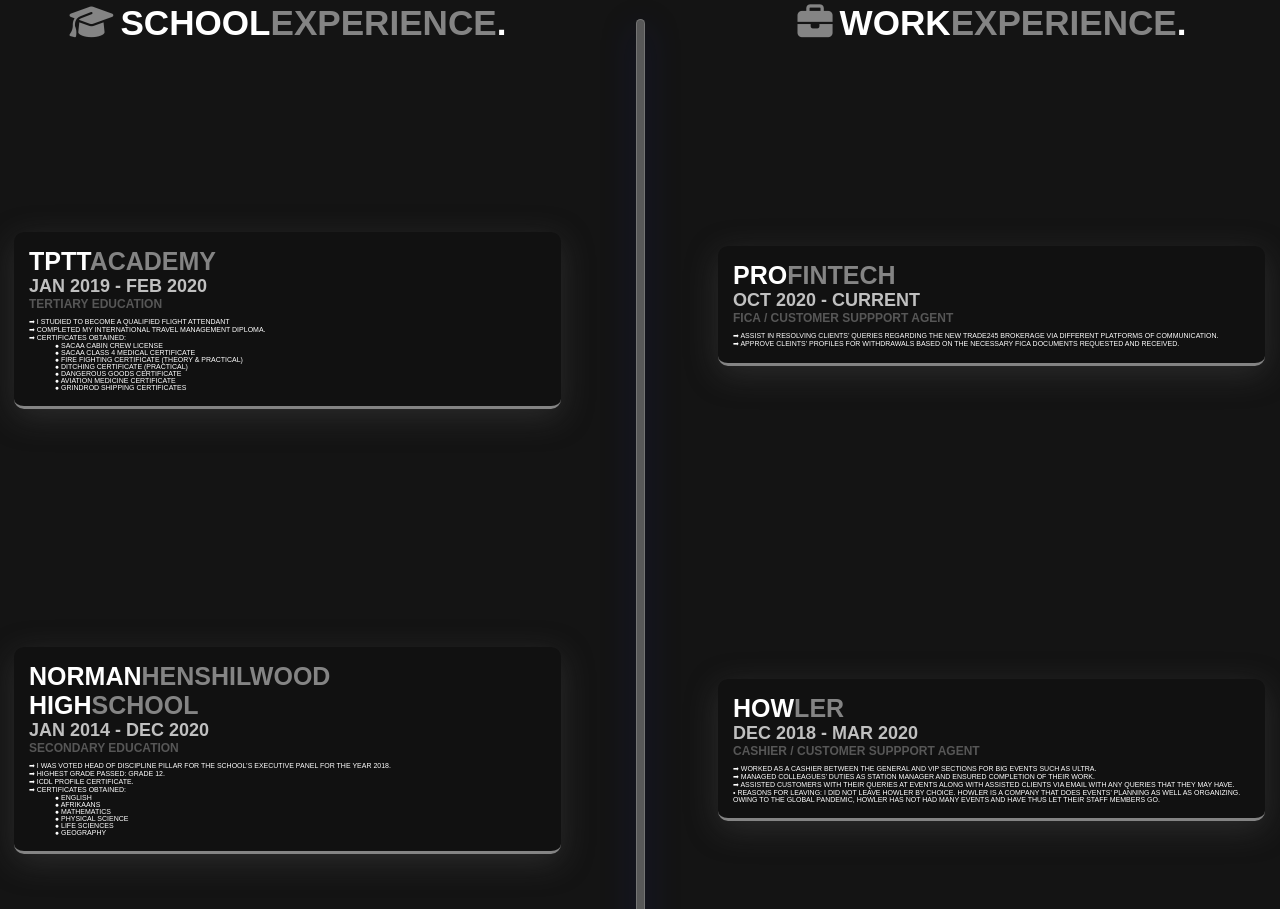
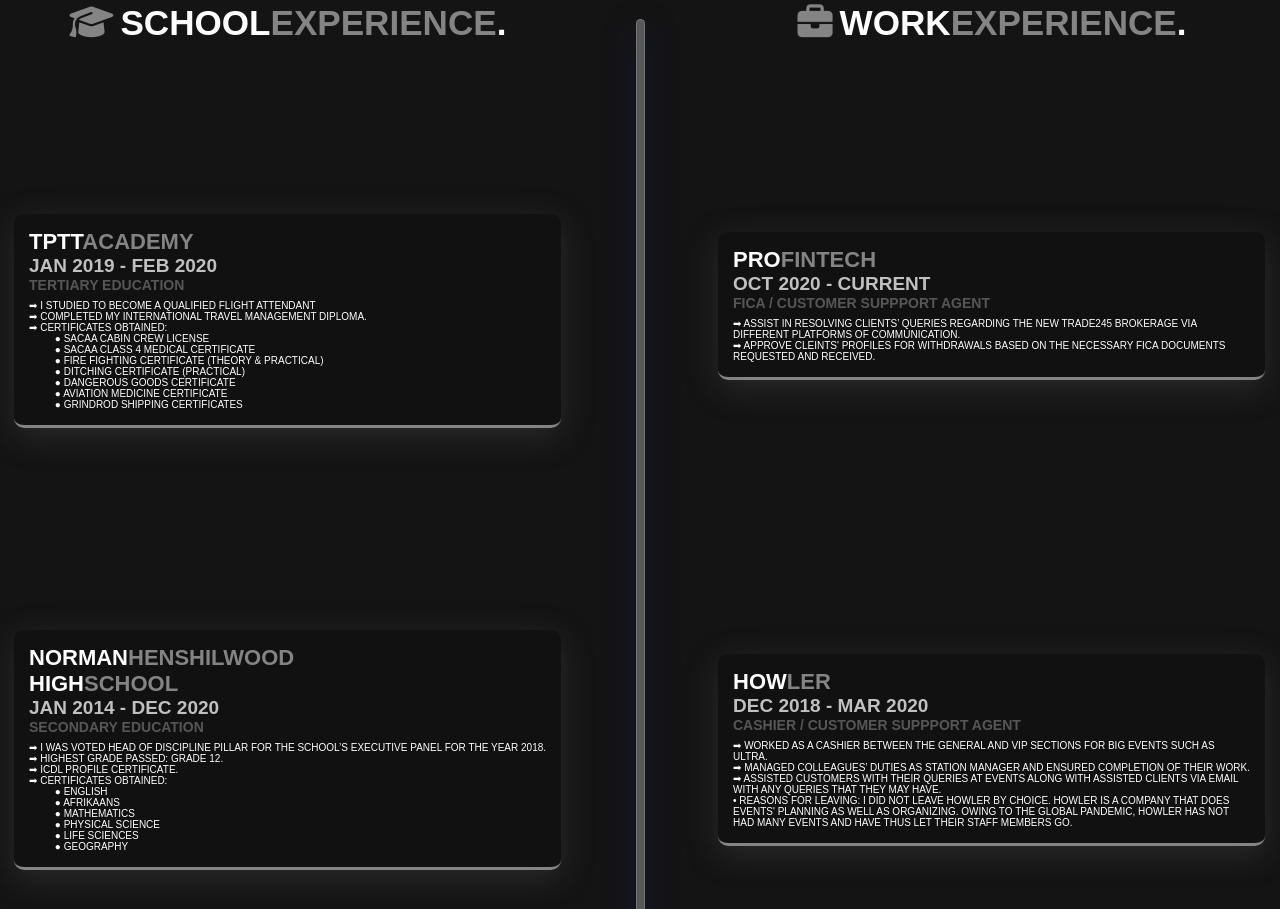
Before and after one commit to mikaylab12/mikayla_portfolio, a plain HTML site: page index.html in a window 1280 px wide. Shown: the part 2471-3380 px from the top of the page. Drawn offline with nearby package versions, Linux system fonts and the light colour scheme.

Commit message:
New Changes

```diff
--- a/stylesheets/experience.css
+++ b/stylesheets/experience.css
@@ -229,7 +229,7 @@
 .experiencePage-items p {
   color: white;
   margin-top: 7px;
-  font-size: 7px;
+  font-size: 10px;
 }
 
 .experiencePage-items p span {
@@ -268,15 +268,15 @@
 }
 
 .experiencePage-items h4 {
-  font-size: 25px;
+  font-size: 22px;
 }
 
 .experiencePage-items h5 {
-  font-size: 18px;
+  font-size: 19px;
 }
 
 .experiencePage-items h6 {
-  font-size: 12px;
+  font-size: 14px;
 }
 
 
```
